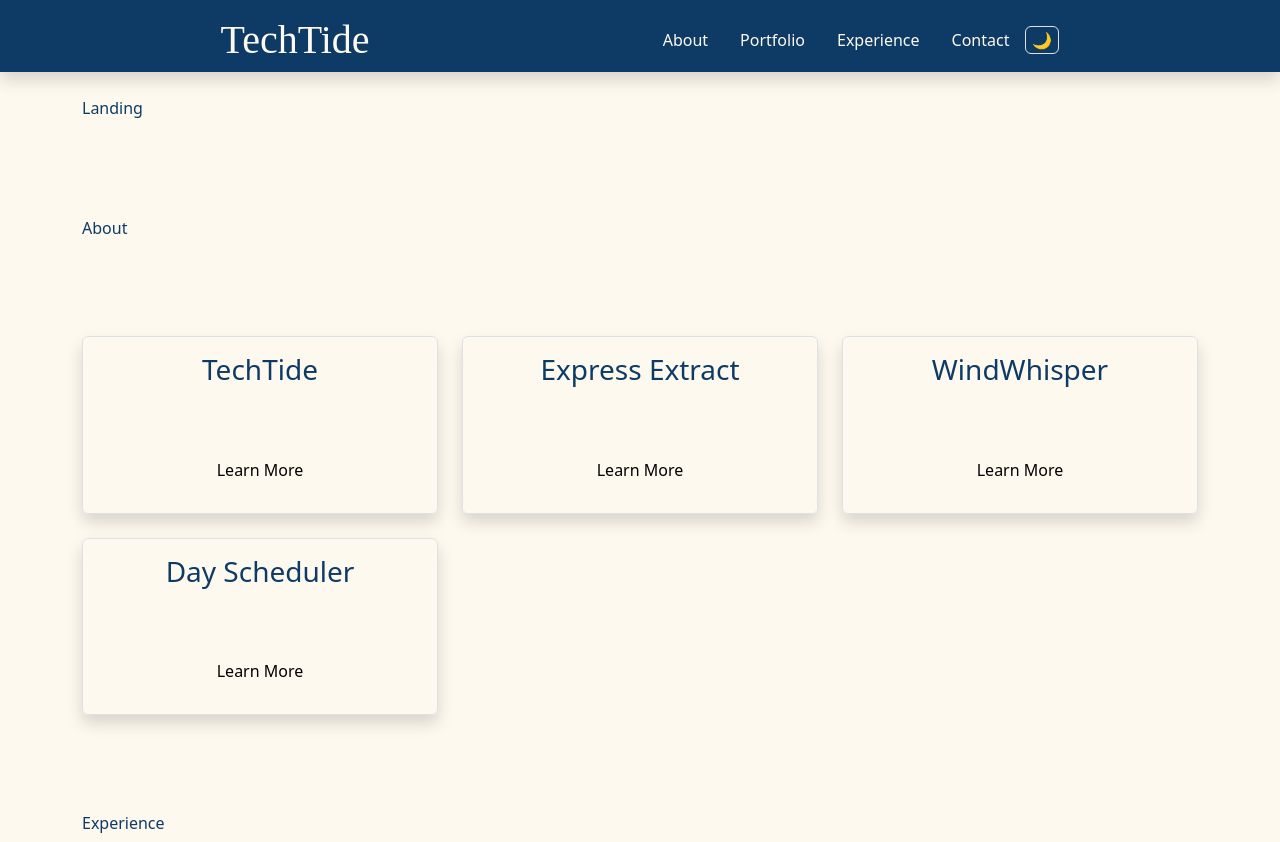
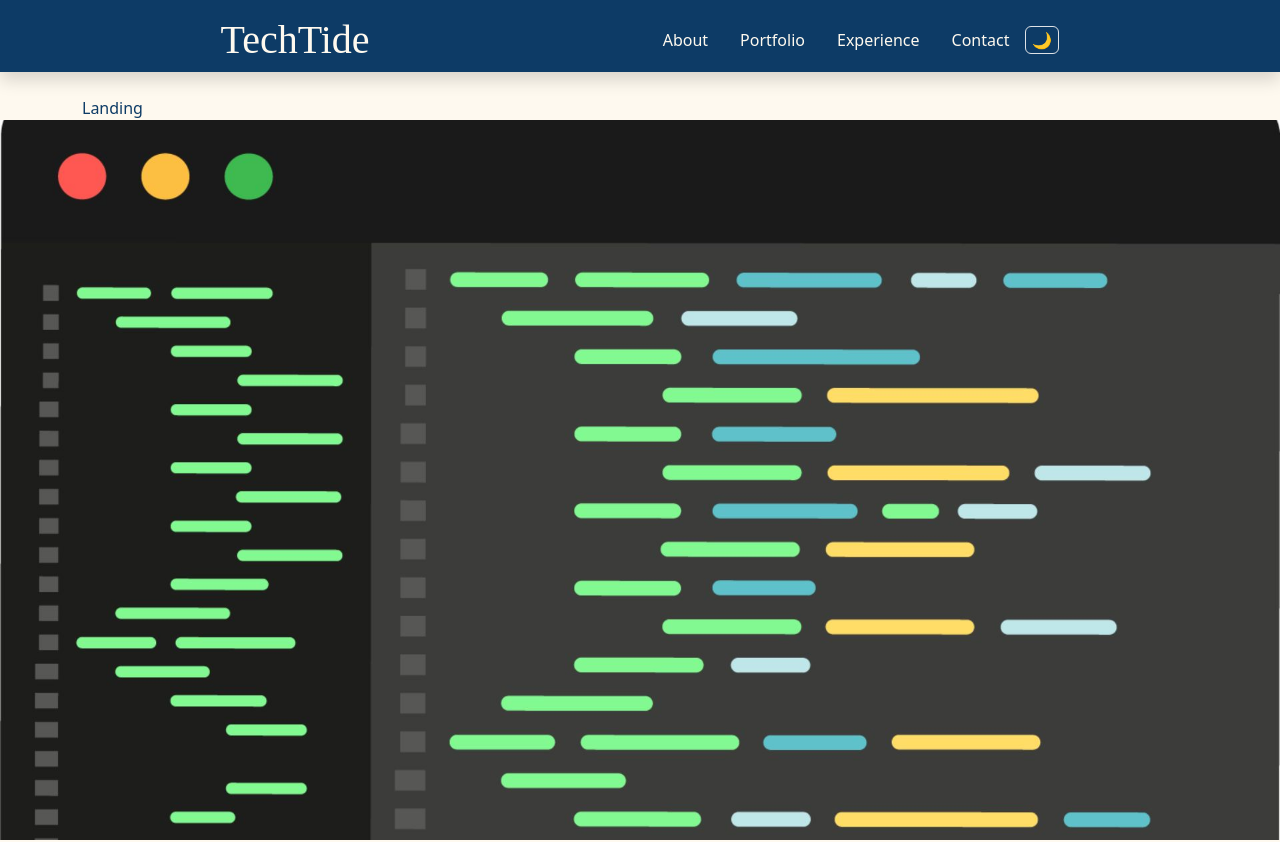
Before and after one commit to xJuanPablo/TechTide, a React (Create React App) app in the folder client/: page / in a window 1280 px wide. Shown: the top 842 px of the page. Built offline with nearby package versions, Linux system fonts and the light colour scheme; a web font is replaced by a local one.

Commit message:
Added dummy image for landing

```diff
--- a/client/src/components/Landing.tsx
+++ b/client/src/components/Landing.tsx
@@ -1,4 +1,5 @@
-import React from 'react'
+import React from 'react';
+import Hero from '../assets/images/Heading.jpg';
 
 const Landing: React.FC = () => {
   return (
@@ -6,6 +7,7 @@ const Landing: React.FC = () => {
       <div className='container'>
         Landing
       </div>
+      <img src={Hero} alt="" className='w-100'/>
     </section>
   )
 }
```
Also changed, not shown: client/src/assets/images/Heading.jpg (added).
